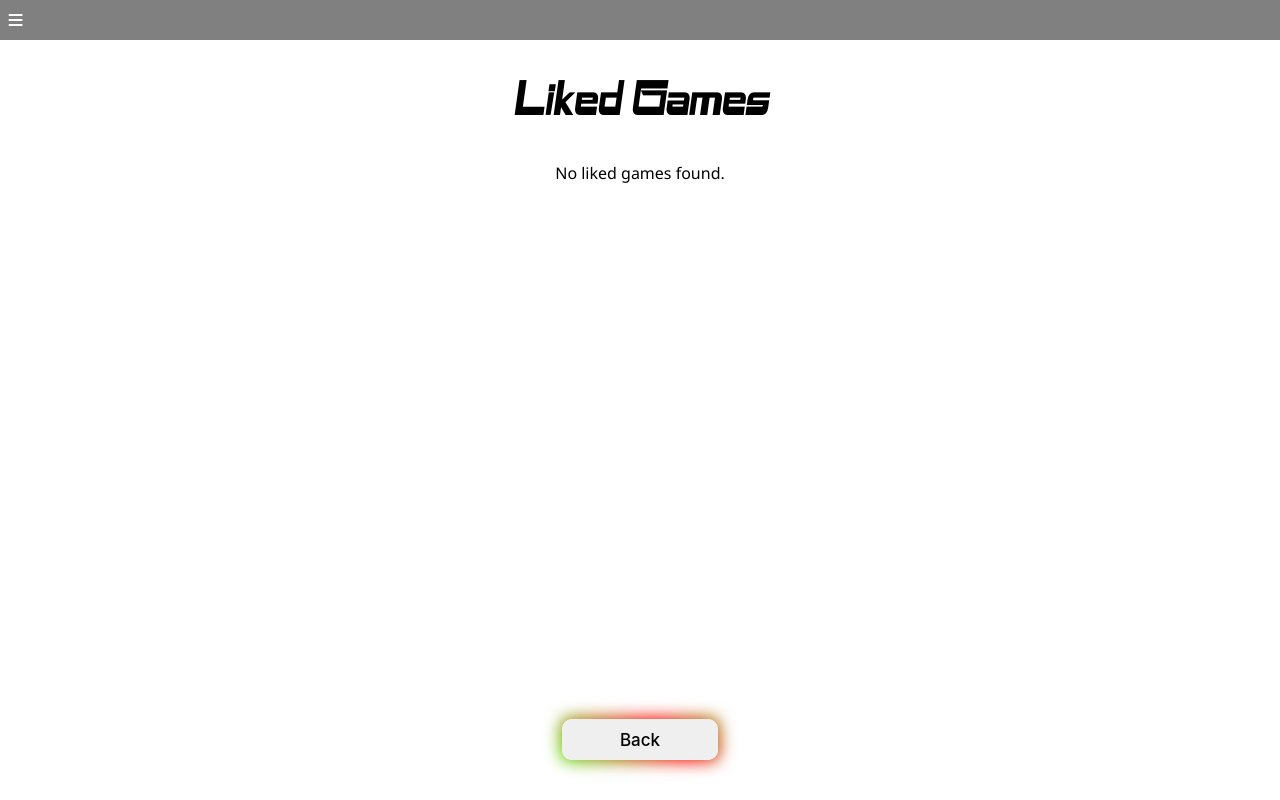
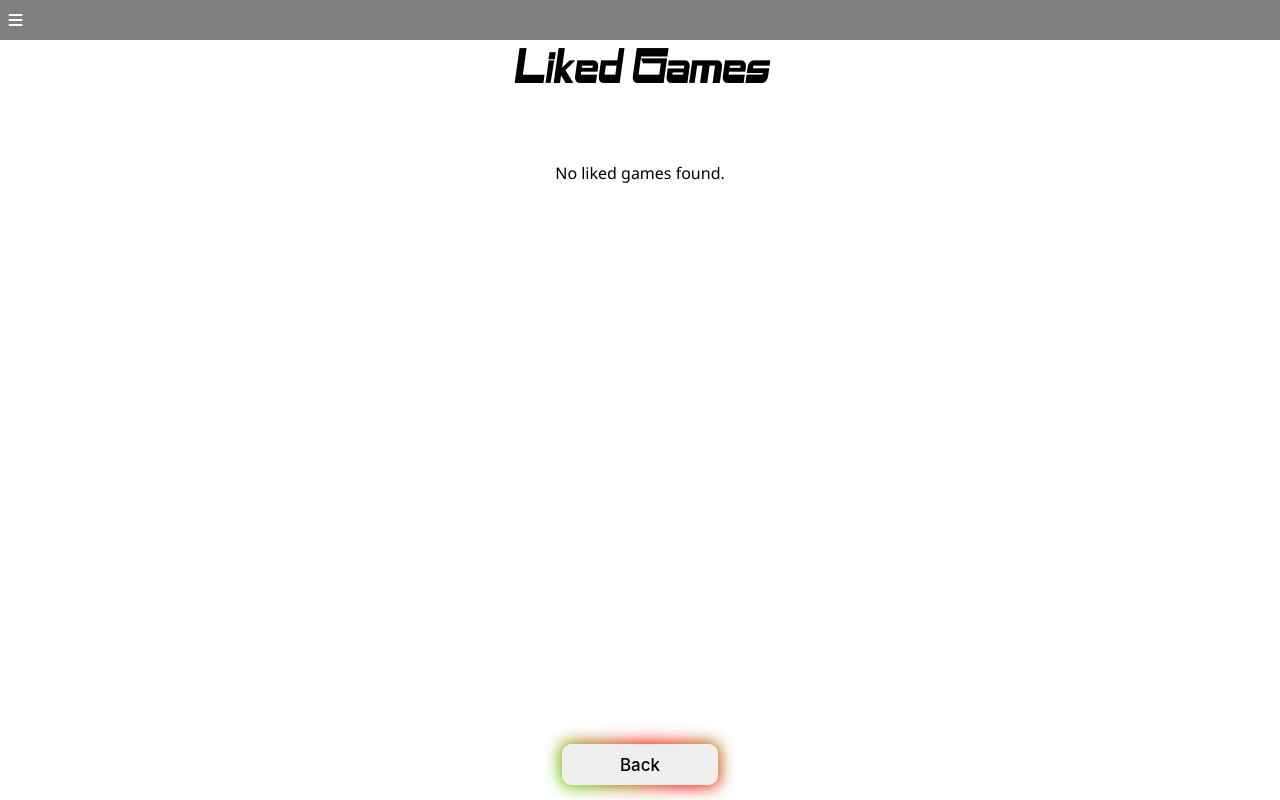
Before and after one commit to ryanmcginty/ProjectMARS, a React (Create React App) app: page /liked-games in a window 1280 px wide. Built offline with nearby package versions, Linux system fonts and the light colour scheme.

Commit message:
minor minor minor

```diff
--- a/src/App.css
+++ b/src/App.css
@@ -56,7 +56,6 @@ body::-webkit-scrollbar {
 }
 
 .App {
-  text-align: center;
   position: relative;
   overflow: hidden;
 }
@@ -143,8 +142,7 @@ body::-webkit-scrollbar {
 
 .back-button-LG {
   position: fixed;
-  bottom: 20px;
-  margin-bottom: 20px;
+  bottom: 15px;
   z-index: 2;
 }
 
@@ -172,7 +170,6 @@ body::-webkit-scrollbar {
   font-size: 4vw;
   width: 100%;
   text-align: center;
-  top: 4vh;
 }
 
 
--- a/src/components/User.js
+++ b/src/components/User.js
@@ -1,13 +1,12 @@
-import React, { useEffect, useState } from "react";
+import React, { useEffect } from "react";
 import { useAuth0 } from "@auth0/auth0-react";
 import { useNavigate } from "react-router-dom";
 import MenuBar from "./MenuBar";
 import './userprofile.css';
 
 const Profile = ({ likedGamesCount }) => {
-    const { user, isAuthenticated, isLoading, getAccessTokenSilently } = useAuth0();
+    const { user, isAuthenticated, isLoading } = useAuth0();
     const navigate = useNavigate();
-    const [count, setCount] = useState(0);
 
     const onClose = () => {
         navigate('/')
@@ -25,7 +24,7 @@ const Profile = ({ likedGamesCount }) => {
     if (!isAuthenticated) {
         return (
             <div className="profile-page">
-                <MenuBar className="profile-menu" />
+                <MenuBar />
                 <h3 className="logged-out-text">Please login to view your profile.</h3>
                 <div className="back-button-LG">
                     <button className="rainbow-button" onClick={onClose}>Back</button>
--- a/src/components/userprofile.css
+++ b/src/components/userprofile.css
@@ -42,15 +42,14 @@
 
 .menu-panel {
     position: absolute;
-    top: -50px;
-    left: 0;
     width: fit-content;
     background-color: #808080;
     z-index: 4;
     border-radius: 5px;
     transition: opacity 1s ease;
     display: none;
-    box-shadow: 0 0 4px 4px #9b9b9b;
+    box-shadow: 0 0 1px 1px #9b9b9b;
+    margin-top: -15px;
 }
 
 .menu.open .menu-panel {
```
Also changed, not shown: 10 other files (tests, documents, lock files or other folders).
